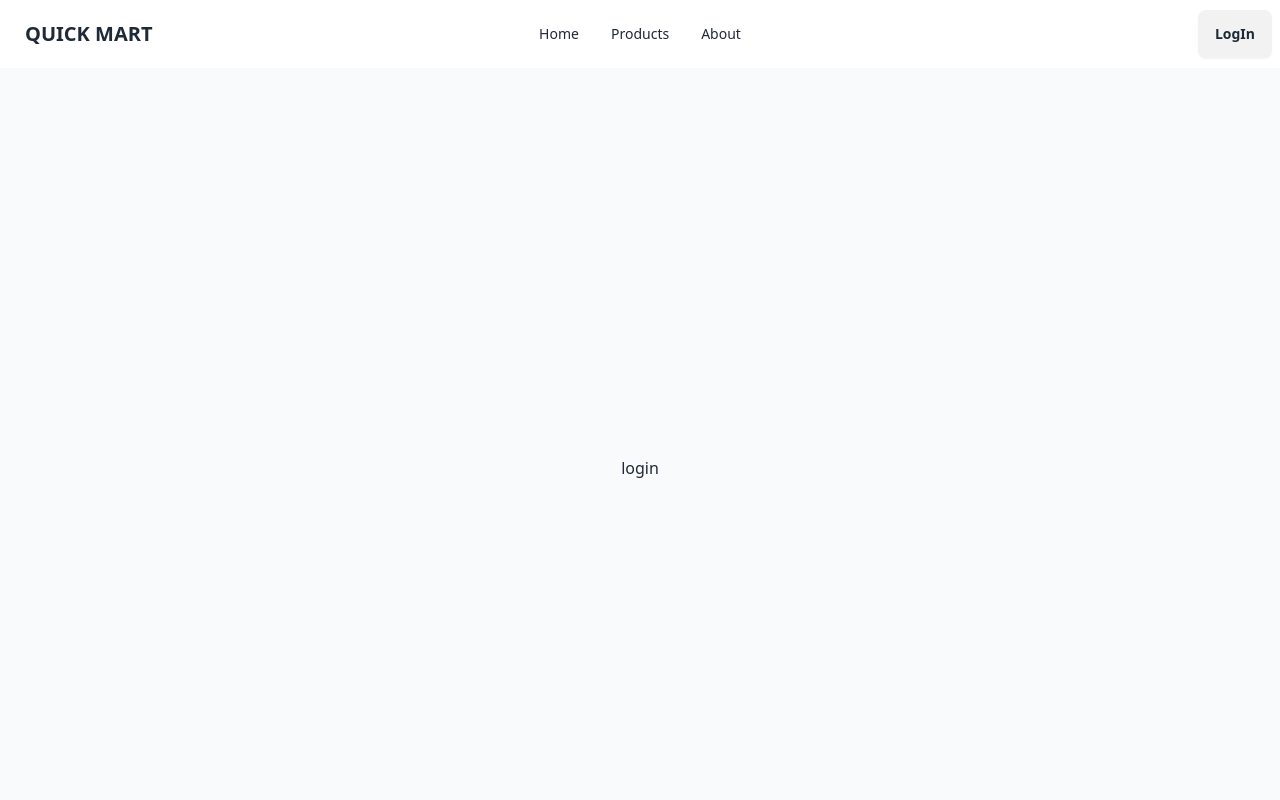
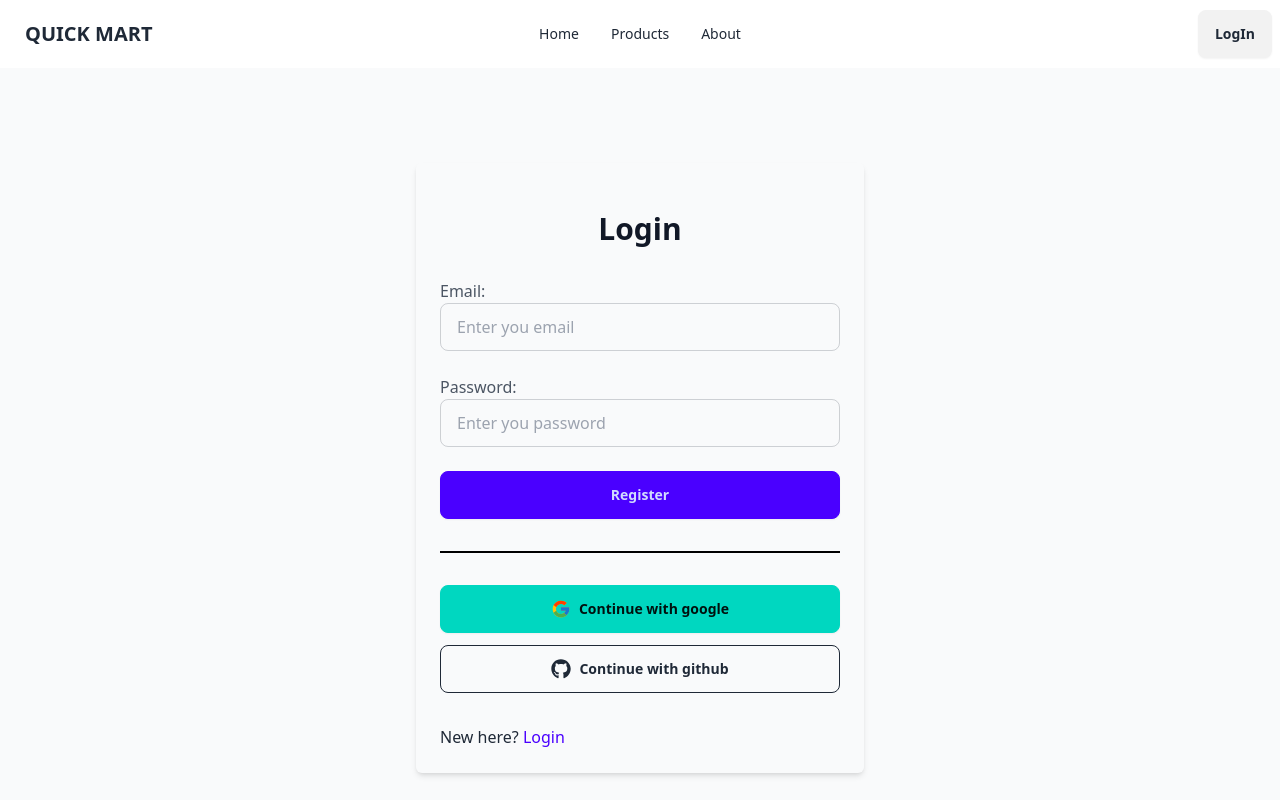
Before and after one commit to omarfaruktaj/Quick-Mart, a React (Vite) app: page /login in a window 1280 px wide. Shown: the top 800 px of the page. Built offline with nearby package versions, Linux system fonts and the light colour scheme.

Commit message:
login form added

```diff
--- a/src/app/auth/login.tsx
+++ b/src/app/auth/login.tsx
@@ -1,3 +1,72 @@
+import { FormEvent } from "react";
+import { FaGithub } from "react-icons/fa";
+import { FcGoogle } from "react-icons/fc";
+import { Link } from "react-router-dom";
+
 export default function Login() {
-  return <div>login</div>;
+  const handleSubmit = (e: FormEvent<HTMLFormElement>) => {
+    e.preventDefault();
+  };
+
+  return (
+    <div className="max-w-md w-full rounded-md shadow-md p-6 space-y-8">
+      <div>
+        <h2 className="mt-6 text-center text-3xl font-extrabold text-gray-900">
+          Login
+        </h2>
+      </div>
+      <form className="mt-8  space-y-6" onSubmit={handleSubmit}>
+        <div className="flex flex-col w-full space-y-6">
+          <div>
+            <label className="text-gray-600" htmlFor="email">
+              Email:{" "}
+            </label>
+
+            <input
+              type="email"
+              name="email"
+              placeholder="Enter you email"
+              className="input input-bordered bg-inherit w-full max-w-md"
+            />
+          </div>
+          <div>
+            <label className="text-gray-600" htmlFor="password">
+              Password:{" "}
+            </label>
+
+            <input
+              type="password"
+              name="password"
+              placeholder="Enter you password"
+              className="input input-bordered bg-inherit w-full max-w-md"
+            />
+          </div>
+          <button type="submit" className="btn btn-primary">
+            Register
+          </button>
+        </div>
+      </form>
+      <div className="h-0.5 w-full bg-black"></div>
+
+      <div className="flex flex-col gap-3">
+        <button className="btn btn-accent">
+          {" "}
+          <FcGoogle className="h-5 w-5" />
+          Continue with google
+        </button>
+        <button className="btn btn-outline">
+          <FaGithub className="h-5 w-5" />
+          Continue with github
+        </button>
+      </div>
+
+      <div className="">
+        New here?
+        <Link to="/register" className="text-primary">
+          {" "}
+          Login
+        </Link>
+      </div>
+    </div>
+  );
 }
```
